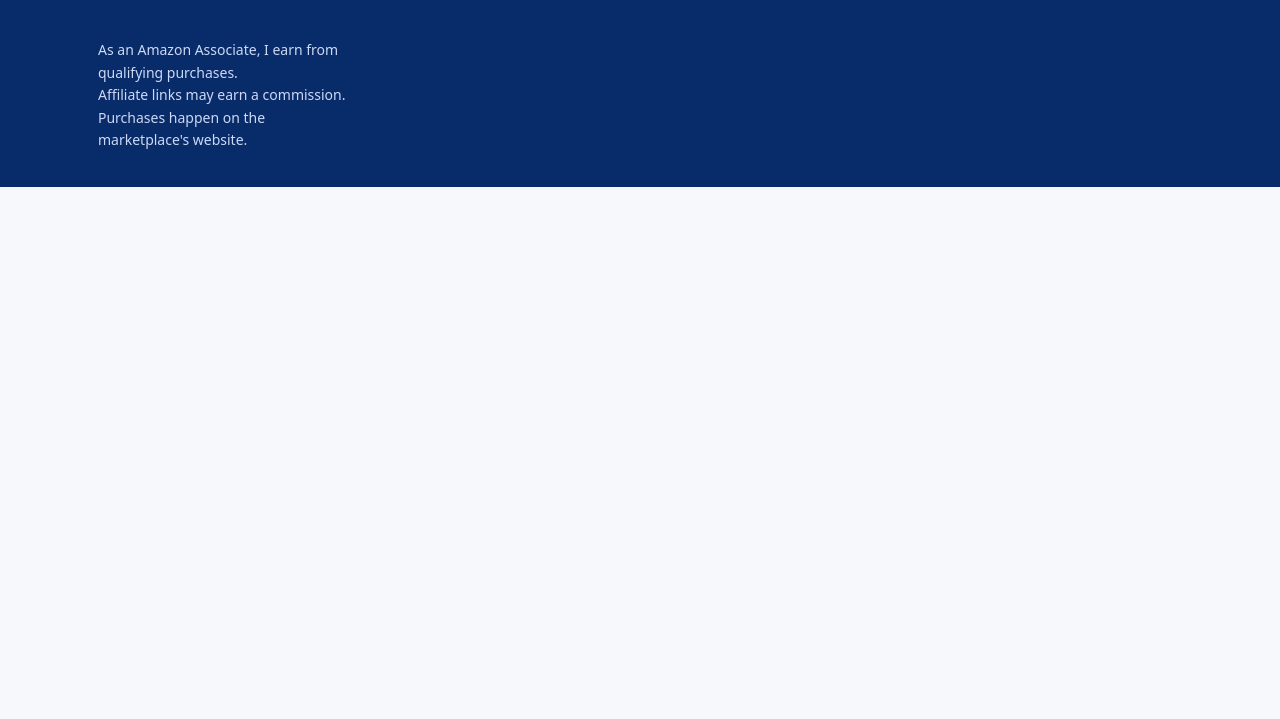
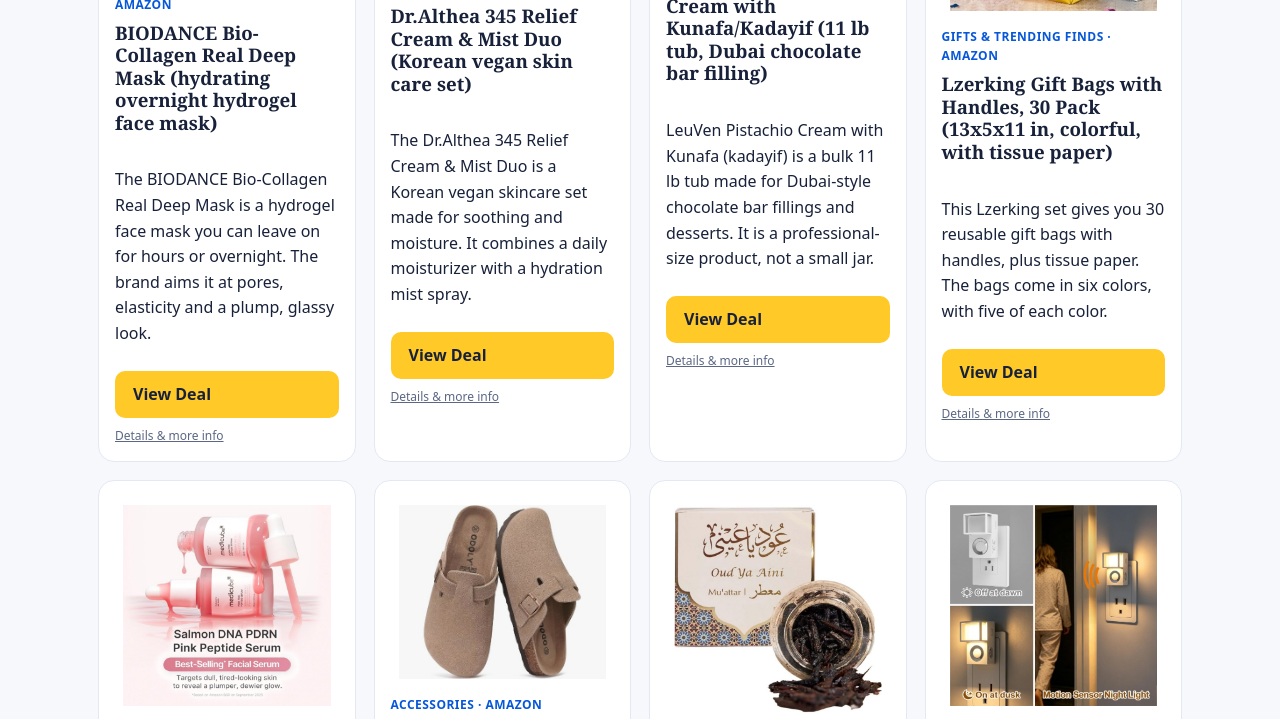
Before and after one commit to BilalsBestBuy/BilalsBestBuy.github.io, a plain HTML site: page shop.html in a window 1280 px wide. Shown: the part 2735-3454 px from the top of the page. Before the commit the page ends 2922 px from the top, so only its background shows below. Drawn offline with Linux system fonts and the light colour scheme.

Commit message:
Add script tag for extra-products.js

```diff
--- a/shop.html
+++ b/shop.html
@@ -1,5 +1,6 @@
 <!DOCTYPE html>
 <html lang="en"><head>
+ <script src="/extra-products.js" defer></script>
 <meta charset="utf-8">
 <meta name='impact-site-verification' value='b6697be4-84ef-4a03-8eb8-99eb06bbc4a4'>
 <meta name="viewport" content="width=device-width, initial-scale=1, viewport-fit=cover">
```
